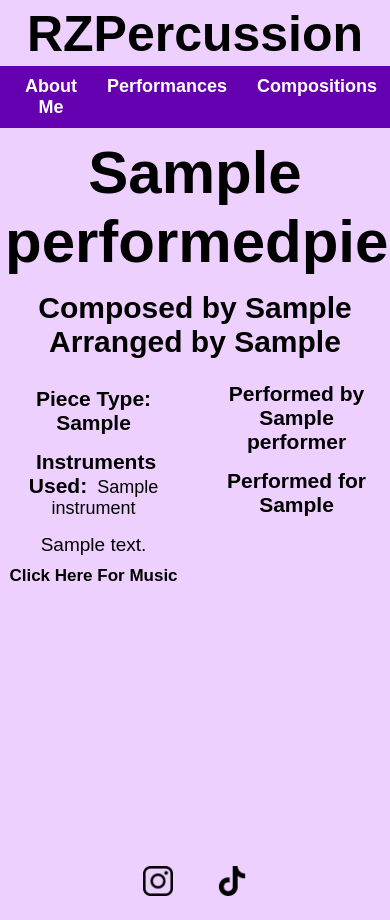
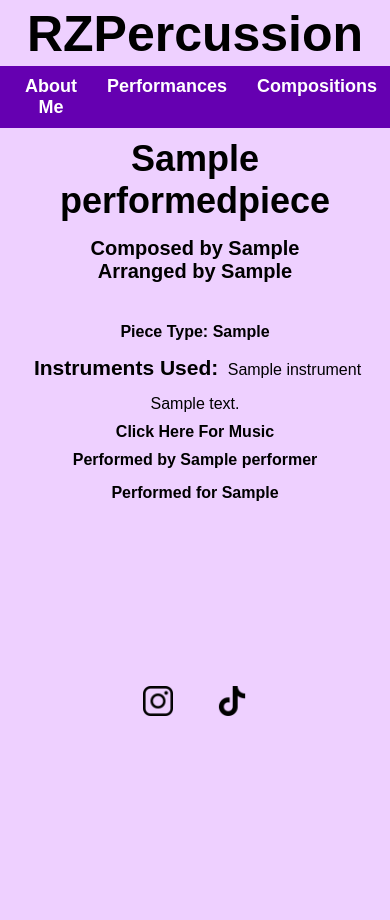
Before and after one commit to Galacticica/RZPercussion_Site, a Django app: a page that uses templates/base.html in a window 390 px wide. After the commit the page ends 716 px from the top, so only its background shows below. Run offline with Django 5.2, Linux system fonts and the light colour scheme; tables that the repository leaves empty hold one stand-in row (values such as "Sample post").

Commit message:
possible iphone screen

```diff
--- a/performances/static/performance.css
+++ b/performances/static/performance.css
@@ -108,3 +108,30 @@
     break-inside: avoid;
     width: 100%;
 }
+
+
+@media screen and (max-width: 768px) {
+    #PieceTitle {
+        font-size: 36px;
+    }
+
+    #PieceWriters {
+        font-size: 20px;
+    }
+
+    #Description, #PieceType, #InstrumentUsed, #Event, #PerformerLabel, #Performer, #MusicLink {
+        font-size: 16px;
+        max-width: 90%;
+    }
+
+    .container {
+        column-count: 1;
+        column-width: 100%;
+        padding-top: 5%;
+    }
+
+    iframe {
+        width: 100%;
+        height: auto;
+    }
+}
```
